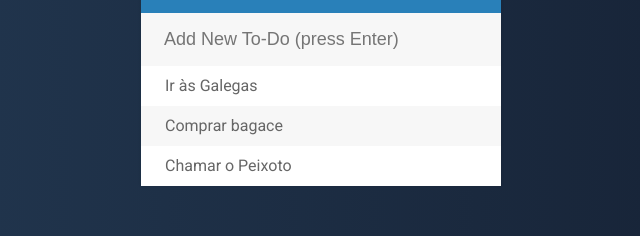
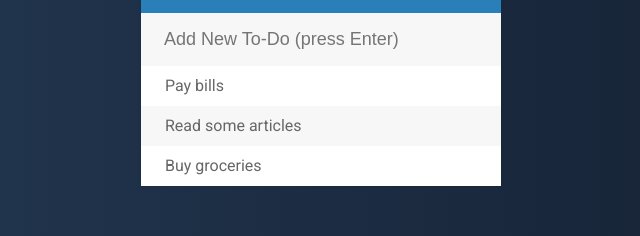
Before and after one commit to alousilva/alousilva.github.io, a plain HTML site: page projects/toDo-list/index.html in a window 1280 px wide. Shown: the part 135-371 px from the top of the page, without its empty margins (319-959 px from the left). Drawn offline with Linux system fonts and the light colour scheme.

Commit message:
Todo list updated

```diff
--- a/projects/toDo-list/index.html
+++ b/projects/toDo-list/index.html
@@ -16,9 +16,9 @@
         <h1>Ultra To-Do List 3000 <i class="fa fa-plus-circle" aria-hidden="true"></i></h1>
         <input type="text" placeholder="Add New To-Do (press Enter)">
         <ul>
-            <li><span><i class="fa fa-trash" aria-hidden="true"></i></span> Ir às Galegas</li>
-            <li><span><i class="fa fa-trash" aria-hidden="true"></i></span> Comprar bagace</li>
-            <li><span><i class="fa fa-trash" aria-hidden="true"></i></span> Chamar o Peixoto</li>
+            <li><span><i class="fa fa-trash" aria-hidden="true"></i></span> Pay bills</li>
+            <li><span><i class="fa fa-trash" aria-hidden="true"></i></span> Read some articles</li>
+            <li><span><i class="fa fa-trash" aria-hidden="true"></i></span> Buy groceries</li>
         </ul>
     </div>
     <script type="text/javascript" src="assets/js/lib/todos.js"></script>
```
